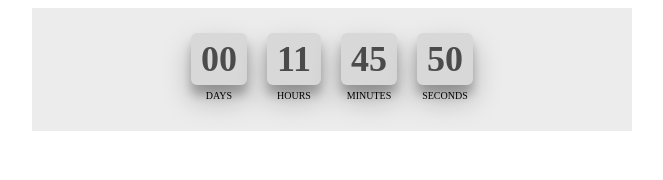
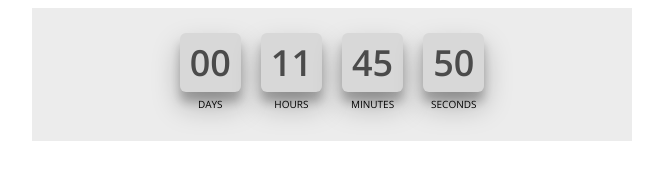
Before and after one commit to LyudmilaRomanchenko/goit-js-hw-11-timer, a plain HTML site: page index.html in a window 1280 px wide. Shown: the whole page, without its empty margins (308-971 px from the left). Drawn offline with nearby package versions, Linux system fonts and the light colour scheme.

Commit message:
Добавляет шрифт

```diff
--- a/index.html
+++ b/index.html
@@ -5,9 +5,9 @@
     <meta http-equiv="X-UA-Compatible" content="IE=edge" />
     <meta name="viewport" content="width=device-width, initial-scale=1.0" />
     <title>Document</title>
-    <!-- <link rel="preconnect" href="https://fonts.googleapis.com">
+    <link rel="preconnect" href="https://fonts.googleapis.com">
     <link rel="preconnect" href="https://fonts.gstatic.com" crossorigin>
-    <link href="https://fonts.googleapis.com/css2?family=Open+Sans:wght@400;600&display=swap" rel="stylesheet"> -->
+    <link href="https://fonts.googleapis.com/css2?family=Open+Sans:wght@400;600&display=swap" rel="stylesheet">
     <link rel="stylesheet" href="./style/style.css" />
   </head>
   <body>
--- a/index.js
+++ b/index.js
@@ -5,6 +5,7 @@ const refs = {
     getSecs: document.querySelector('span[data-value="secs"]'),
 }
 console.log(refs);
+
 
 // Плагин для таймера
 class CountdownTimer {
--- a/style/style.css
+++ b/style/style.css
@@ -12,7 +12,7 @@
   /* background-color: rgb(206, 73, 73); */
   /* outline: solid 1px rgb(60, 22, 163); */
   margin: 10px;
-  /* font-family: 'Open Sans', sans-serif; */
+  font-family: "Open Sans", sans-serif;
 }
 
 .value {
```
